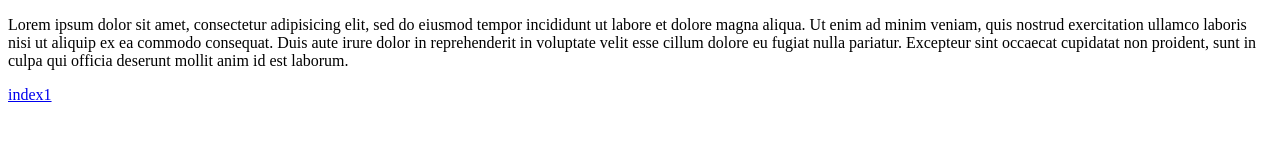
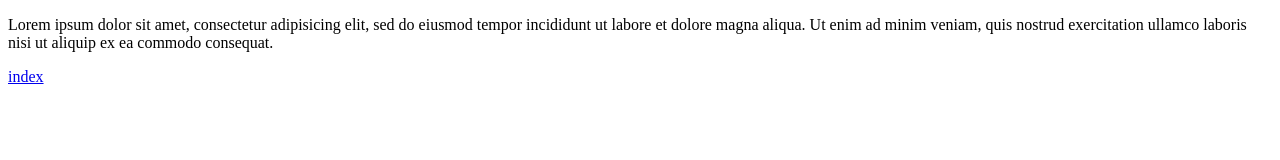
Before and after one commit to rolandorod/proyectoumb, a plain HTML site: page index1.html in a window 1280 px wide. Drawn offline with Linux system fonts and the light colour scheme.

Commit message:
quitar texto en pagina2

```diff
--- a/index1.html
+++ b/index1.html
@@ -8,9 +8,7 @@
 	<p> Lorem ipsum dolor sit amet, consectetur adipisicing elit, sed do eiusmod
 	tempor incididunt ut labore et dolore magna aliqua. Ut enim ad minim veniam,
 	quis nostrud exercitation ullamco laboris nisi ut aliquip ex ea commodo
-	consequat. Duis aute irure dolor in reprehenderit in voluptate velit esse
-	cillum dolore eu fugiat nulla pariatur. Excepteur sint occaecat cupidatat non
-	proident, sunt in culpa qui officia deserunt mollit anim id est laborum.</p>
-	<a href="index.html">index1</a>
+	consequat.</p>
+	<a href="index.html">index</a>
 </body>
 </html>
```
